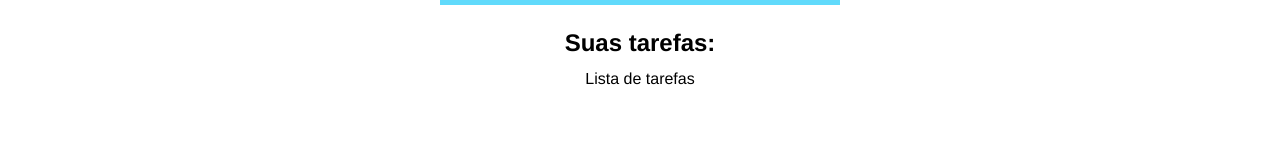
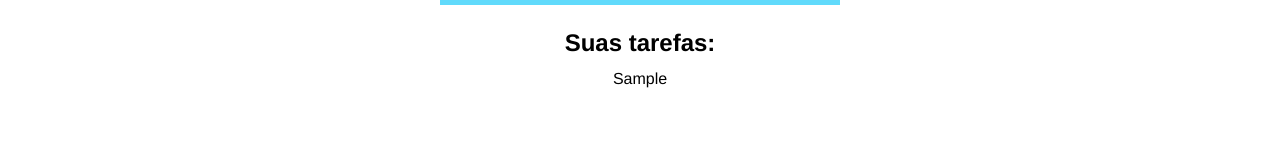
Before and after one commit to CanezinBeto/todo-react, a React (Create React App) app: page / in a window 1280 px wide. Both pictures are taken after typing "Sample" into the empty fields and a click on the input "Criar tarefa". Shown: the part 318-478 px from the top of the page. Built offline with nearby package versions, Linux system fonts and the light colour scheme.

Commit message:
Exibindo lista de tarefas

```diff
--- a/src/App.tsx
+++ b/src/App.tsx
@@ -26,7 +26,7 @@
         </div>
         <div>
           <h2>Suas tarefas:</h2>
-          <TaskList />
+          <TaskList taskList={taskList} />
         </div>
       </main>
       <Footer />
--- a/src/components/TaskList.tsx
+++ b/src/components/TaskList.tsx
@@ -1,10 +1,26 @@
-interface Props {}
+import React from 'react'
+import styles from './TaskList.module.css'
 
-const TaskList = (props: Props) => {
+// Interfaces
+import { ITask } from '../interfaces/Task'
+
+interface Props {
+  taskList: ITask[]
+}
+
+const TaskList = ({ taskList }: Props) => {
   return (
-    <div>
-      <p>Lista de tarefas</p>
-    </div>
+    <>
+      {taskList.length > 0 ? (
+        taskList.map((task) => (
+          <div key={task.id}>
+            <p>{task.title}</p>
+          </div>
+        ))
+      ) : (
+        <p>Não tem tarefas cadastradas!</p>
+      )}
+    </>
   )
 }
 
```
Also changed, not shown: src/components/TaskList.module.css (added).
